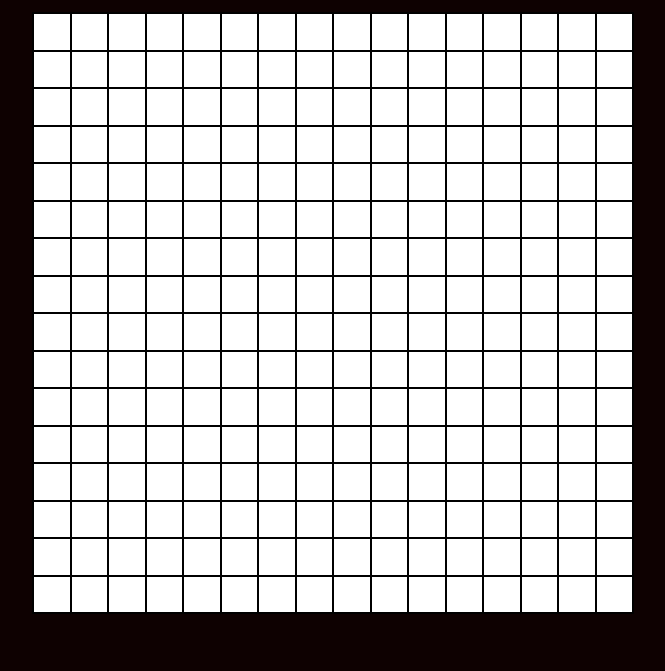
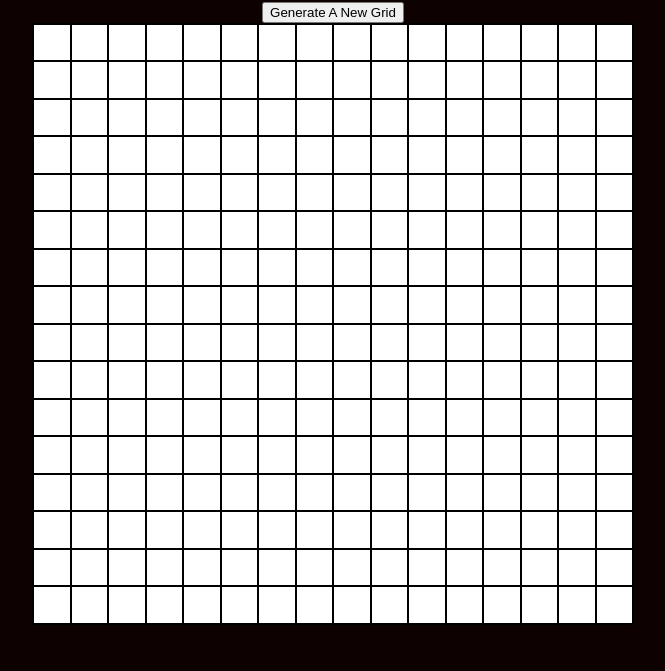
Before and after one commit to agile-learning-institute/member-mudi-etch-a-sketch, a plain HTML site: page index.html in a window 1280 px wide. Shown: the part 129-800 px from the top of the page, without its empty margins (307-972 px from the left). Drawn offline with Linux system fonts and the light colour scheme.

Commit message:
Add a button element to index.html file

```diff
--- a/index.html
+++ b/index.html
@@ -8,6 +8,7 @@
 </head>
 <body>
     <h1>Mudi's Etch A Sketch Project</h1>
+    <button class="btn">Generate A New Grid</button>
     <div id="container"></div>
 
     <script src="script.js"></script>
```
